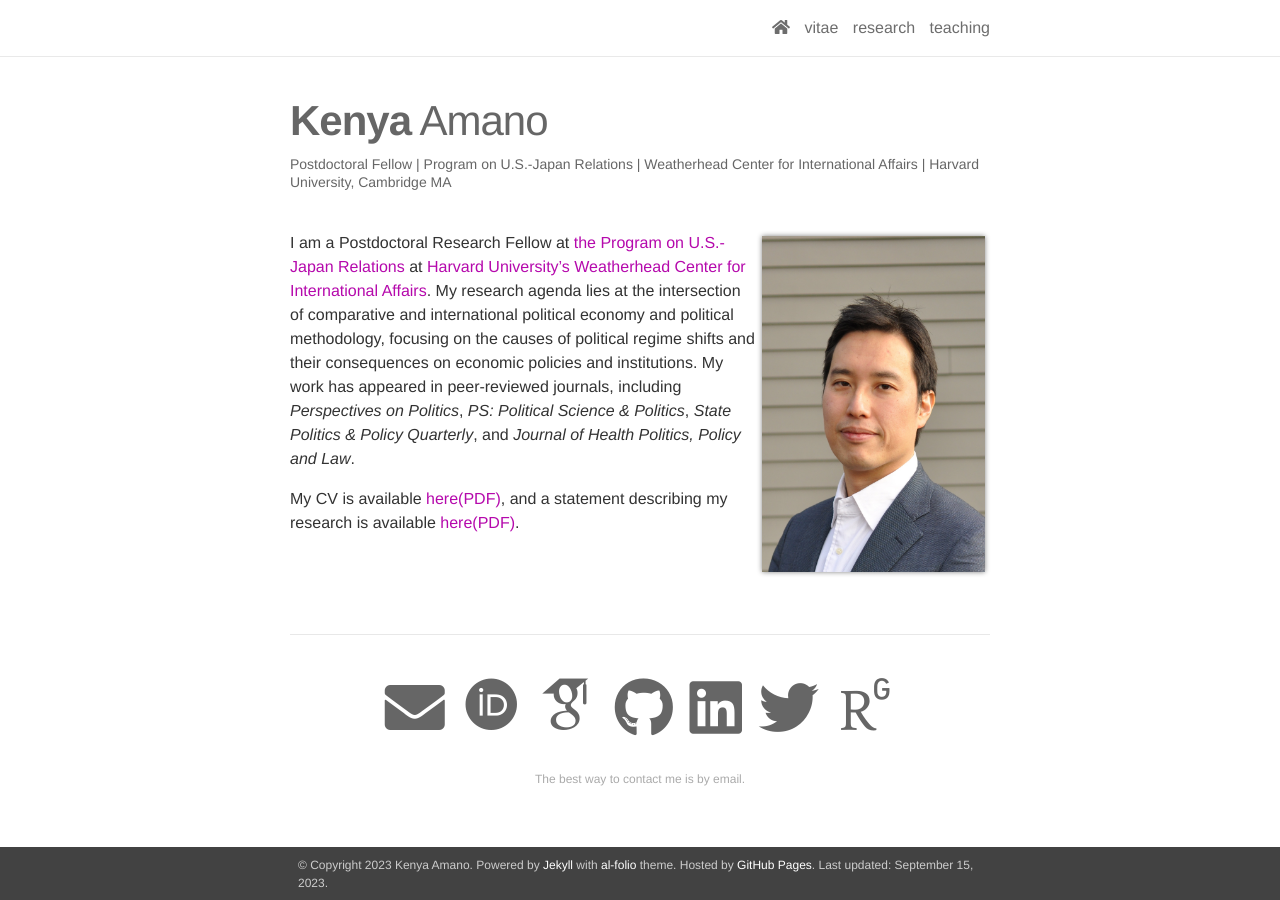
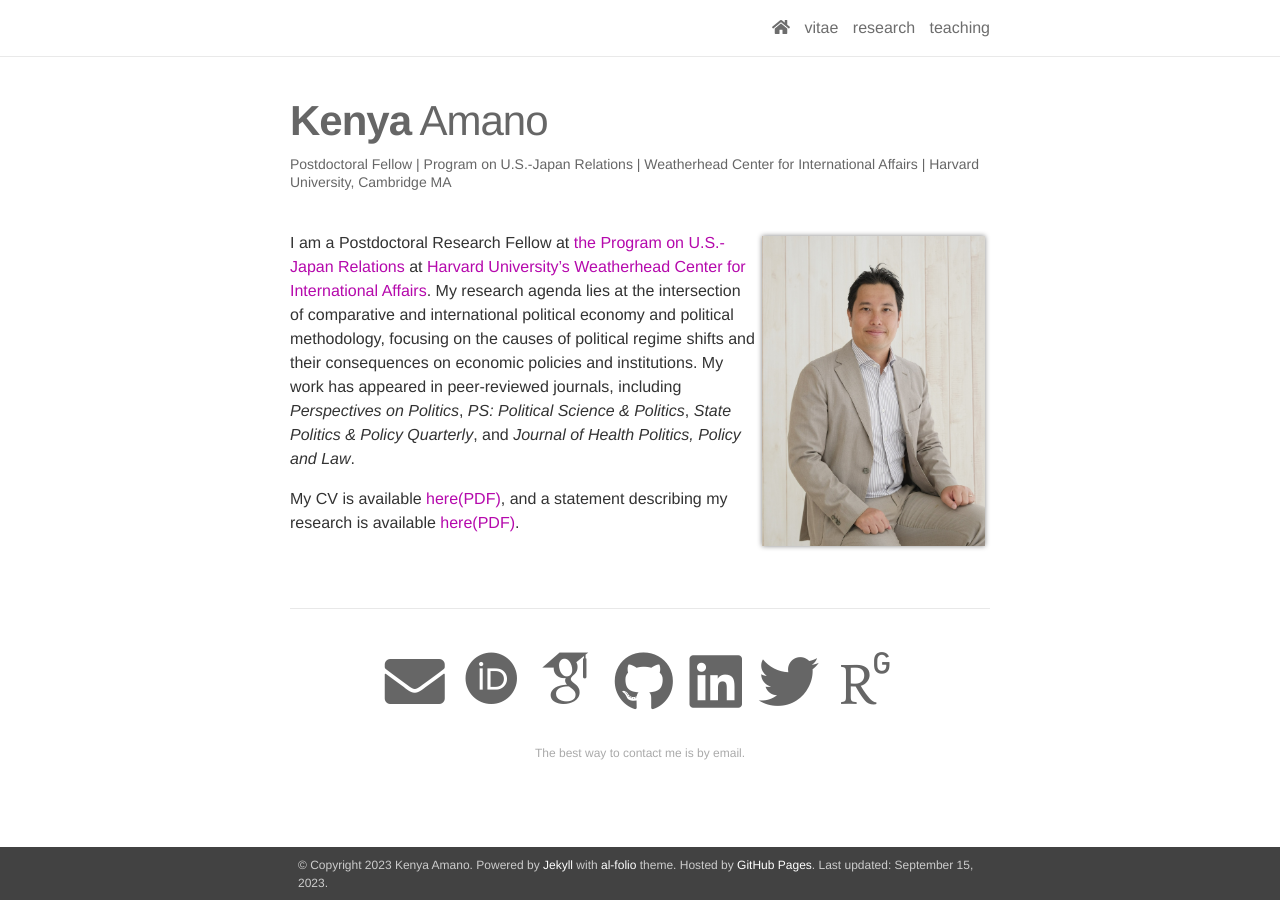
Before and after one commit to kenyaamano/kenyaamano.github.io, a Jekyll site: the page built from _pages/about.md, in a window 1280 px wide. Built offline with Jekyll 4.4.1, drawn with Linux system fonts in a browser that asks for light colours; nearby versions of some CDN libraries; some web fonts are replaced.

Commit message:
Pic Update

```diff
--- a/_pages/about.md
+++ b/_pages/about.md
@@ -6,7 +6,7 @@ description: Postdoctoral Fellow | Program on U.S.-Japan Relations | Weatherhead
 
 profile:
   align: right
-  image: KenyaAmanoPhoto.jpg
+  image: KenyaAmanoPic.jpg
   address:
     <p></p>
     <p></p>
```
Also changed, not shown: assets/img/KenyaAmanoPic.jpg (added).
